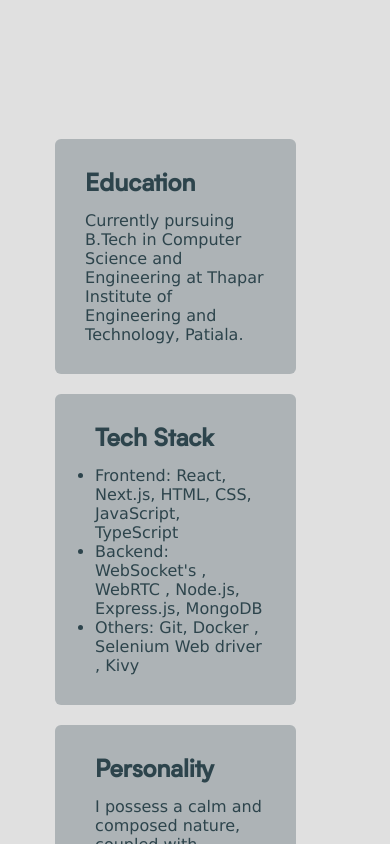
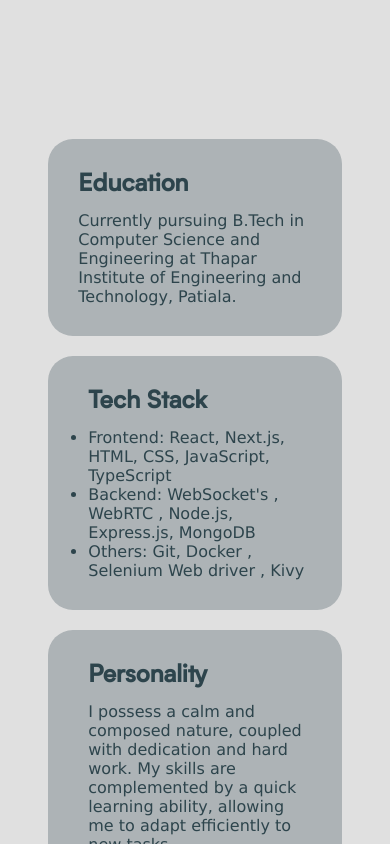
Before and after one commit to arnavgupta00/protfolio-website-next.js, a Next.js app: page / in a window 390 px wide. Shown: the part 1600-2444 px from the top of the page. Built offline with nearby package versions, Linux system fonts and the light colour scheme; a web font is replaced by a local one.

Commit message:
responsive upgrade 8

```diff
--- a/src/components/about/page.css
+++ b/src/components/about/page.css
@@ -2,6 +2,8 @@
   max-width: 90vw;
   height: 100vh;
   padding-top: 100px;
+
+
 }
 
 
@@ -38,7 +40,7 @@
 }
 
 .timeline {
-  width: 80%;
+  width: 95%;
   height: auto;
   max-width: 800px;
   margin: 0 auto;
@@ -51,7 +53,7 @@
   background: var(--main-color-light);
   /* -webkit-box-shadow: 5px 5px 10px var(--main-color), -5px -5px 10px var(--main-color);
   box-shadow: 5px 5px 10px var(--main-color), -5px -5px 10px var(--main-color); */
-  border-radius: 5px;
+  border-radius: 15px;
   color: var(--main-color);
   padding: 1.75rem;
   transition: 0.4s ease;
--- a/src/components/about/page.tsx
+++ b/src/components/about/page.tsx
@@ -29,7 +29,7 @@ export default function About() {
   }, []);
 
   return (
-    <div ref={aboutRef} style={{paddingBottom:"150px"}}>
+    <div ref={aboutRef} style={{paddingBottom:"150px" , display:"flex", justifyContent:"center", alignItems:"center"}}>
       <div className="aboutMain">
         <div
           className="aboutMainTile"
@@ -56,7 +56,7 @@ export default function About() {
               </div>
               <div
                 className="timeline-component timeline-content"
-                style={{ padding: "30px" }}
+                style={{ padding: "30px",borderRadius: "25px", }}
               >
                 <h3>Education</h3>
                 <p style={{ fontFamily: "verdana", marginTop: "10px" }}>
@@ -66,7 +66,7 @@ export default function About() {
               </div>
               <div
                 className="timeline-component timeline-content"
-                style={{ padding: "30px", paddingLeft: "40px" }}
+                style={{ padding: "30px", paddingLeft: "40px"  , borderRadius: "25px"}}
               >
                 <h3>Tech Stack</h3>
                 <p style={{ fontFamily: "verdana", marginTop: "10px" }}>
@@ -95,7 +95,7 @@ export default function About() {
               </div>
               <div
                 className="timeline-component timeline-content"
-                style={{ padding: "30px", paddingLeft: "40px" }}
+                style={{ padding: "30px", paddingLeft: "40px" , borderRadius: "25px" }}
               >
                 <h3>Personality </h3>
                 <p  style={{ fontFamily: "verdana", marginTop: "10px" }}>
```
